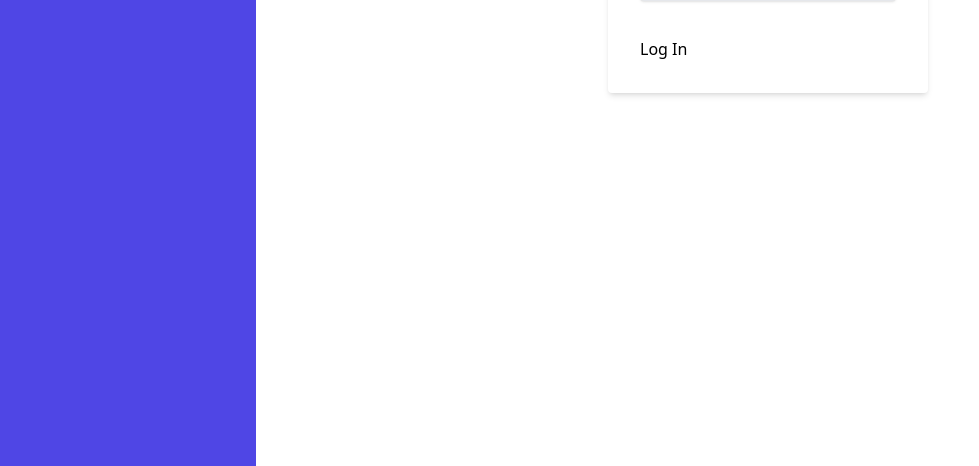
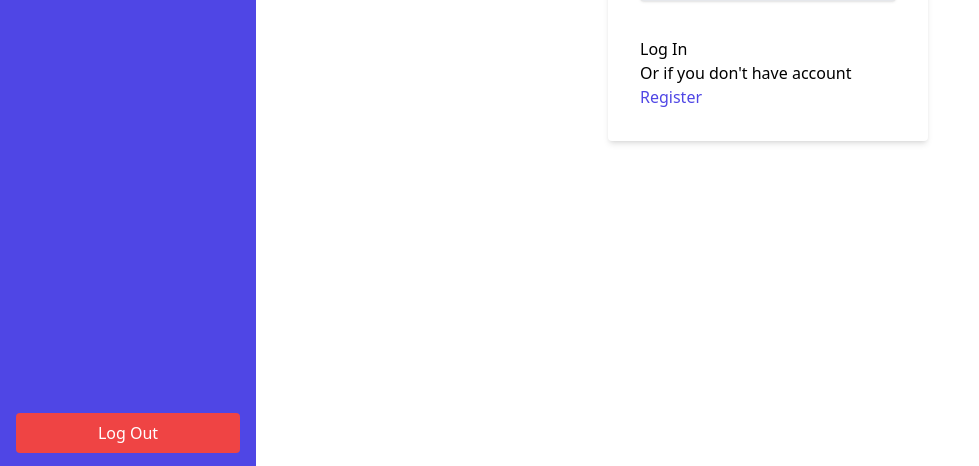
Before and after one commit to kaloyankolev13/task-app-frontend, a Vue app: page /login in a window 1280 px wide. Shown: the part 331-797 px from the top of the page, without its empty margins (0-979 px from the left). Built offline with nearby package versions, Linux system fonts and the light colour scheme; no server answers; sample sign-in values are in the browser's storage.

Commit message:
added logout button

```diff
--- a/src/components/SideNavigation.vue
+++ b/src/components/SideNavigation.vue
@@ -1,5 +1,6 @@
 <template>
-  <aside v-if="isAuthenticated" class="w-64 h-screen bg-indigo-600 text-white fixed">
+  <aside v-if="isAuthenticated" class="w-64 h-screen bg-indigo-600 text-white fixed flex flex-col justify-between">
+    <div>
       <div class="p-4 text-lg font-semibold">
         Side Navigation
       </div>
@@ -24,8 +25,13 @@
           </li>
         </ul>
       </nav>
+    </div>
+    <button @click="userStore.logout" class="m-4 p-2 bg-red-500 hover:bg-red-700 text-white rounded">
+      Log Out
+    </button>
   </aside>
 </template>
+
 
 <script lang="ts" setup>
 import { ref, onMounted, computed, watch } from 'vue';
--- a/src/views/Admin/LoginView.vue
+++ b/src/views/Admin/LoginView.vue
@@ -27,6 +27,7 @@
             Log In
           </button>
         </div>
+        <p>Or if you don't have account <RouterLink to='register' class='text-indigo-600'>Register</RouterLink></p>
       </form>
     <!-- </div> -->
   </div>
```
Lines whose indentation alone changed are shown as unchanged.
